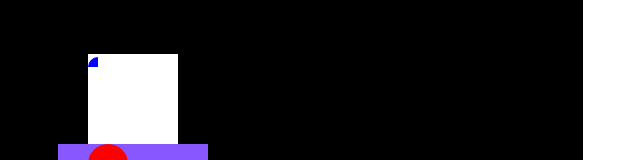
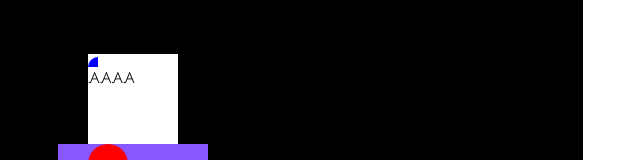
Before and after one commit to MEianelli/lucas-audio-game, a Next.js app: page /tests in a window 1280 px wide. Shown: the part 276-436 px from the top of the page, without its empty margins (317-957 px from the left). Built offline with nearby package versions, Linux system fonts and the light colour scheme; a web font is replaced by a local one.

Commit message:
checking vercel

```diff
--- a/src/pages/tests.tsx
+++ b/src/pages/tests.tsx
@@ -21,6 +21,7 @@ const Tests = () => {
         <svg width="10px" height="10px">
           <circle fill="#0000ff" cx="10" cy="10" r="10" />
         </svg>
+        <Div>AAAA</Div>
       </Div>
       <Div
         css={{
```
